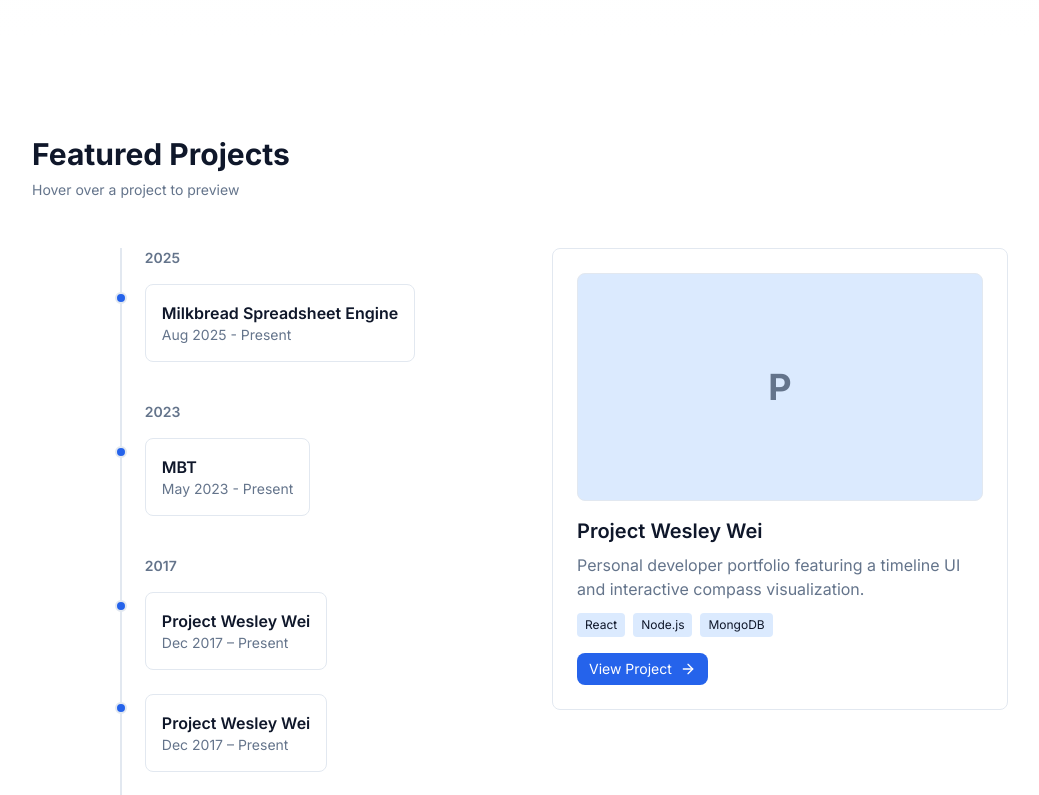
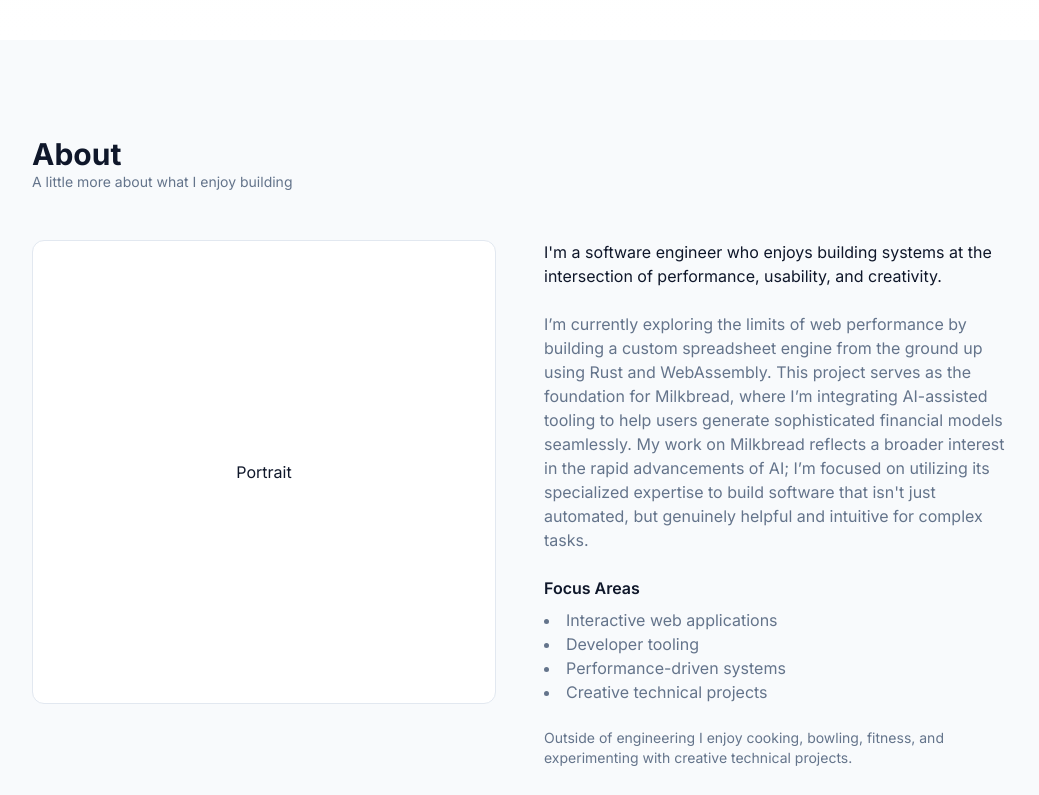
Before and after one commit to JourneyToTheWes/ProjectWesleyWei, a React app in the folder frontend/: page / in a window 1280 px wide. Shown: the part 760-1555 px from the top of the page, without its empty margins (120-1159 px from the left). Built offline with nearby package versions, Linux system fonts and the light colour scheme; the HTML template or start-up script is replaced by a standard one; a web font is replaced by a local one.

Commit message:
Added About section - Updated text in the Hero

```diff
--- a/frontend/src/App.tsx
+++ b/frontend/src/App.tsx
@@ -4,6 +4,7 @@ import Hero from "./components/Hero";
 import Button from "./components/ui/Button";
 import Projects from "./components/projects/Projects";
 import WorkExperience from "./components/WorkExperience/WorkExperience";
+import About from "./components/About";
 
 const App = () => {
     const { toggleTheme } = useTheme();
@@ -21,6 +22,7 @@ const App = () => {
             </Button>
             <main>
                 <Hero />
+                <About />
                 <Projects />
                 <WorkExperience />
             </main>
--- /dev/null
+++ b/frontend/src/components/About.tsx
@@ -0,0 +1,60 @@
+const About = () => {
+    return (
+        <section id="about" className="py-24 bg-background">
+            <div className="max-w-5xl mx-auto px-6">
+                <div className="mb-12">
+                    <h2 className="text-3xl font-bold text-content">About</h2>
+                    <p className="text-sm text-muted">
+                        A little more about what I enjoy building
+                    </p>
+                </div>
+
+                <div className="grid grid-cols-1 lg:grid-cols-2 gap-12">
+                    <div className="aspect-square bg-card border rounded-xl flex items-center justify-center">
+                        Portrait
+                    </div>
+
+                    <div className="space-y-6">
+                        <p>
+                            I'm a software engineer who enjoys building systems
+                            at the intersection of performance, usability, and
+                            creativity.
+                        </p>
+
+                        <p className="text-muted">
+                            I’m currently exploring the limits of web
+                            performance by building a custom spreadsheet engine
+                            from the ground up using Rust and WebAssembly. This
+                            project serves as the foundation for Milkbread,
+                            where I’m integrating AI-assisted tooling to help
+                            users generate sophisticated financial models
+                            seamlessly. My work on Milkbread reflects a broader
+                            interest in the rapid advancements of AI; I’m
+                            focused on utilizing its specialized expertise to
+                            build software that isn't just automated, but
+                            genuinely helpful and intuitive for complex tasks.
+                        </p>
+
+                        <div>
+                            <h3 className="font-semibold mb-2">Focus Areas</h3>
+                            <ul className="list-disc list-inside text-muted">
+                                <li>Interactive web applications</li>
+                                <li>Developer tooling</li>
+                                <li>Performance-driven systems</li>
+                                <li>Creative technical projects</li>
+                            </ul>
+                        </div>
+
+                        <p className="text-sm text-muted">
+                            Outside of engineering I enjoy cooking, bowling,
+                            fitness, and experimenting with creative technical
+                            projects.
+                        </p>
+                    </div>
+                </div>
+            </div>
+        </section>
+    );
+};
+
+export default About;
--- a/frontend/src/components/Hero.tsx
+++ b/frontend/src/components/Hero.tsx
@@ -15,7 +15,7 @@ const Hero = () => {
 
                 <p className="text-lg max-w-xl mb-10">
                     I build high-performance web applications, interactive
-                    tools, and modern developer platforms.
+                    developer tools, and modern browser-based platforms.
                 </p>
 
                 <div className="flex gap-4">
```
